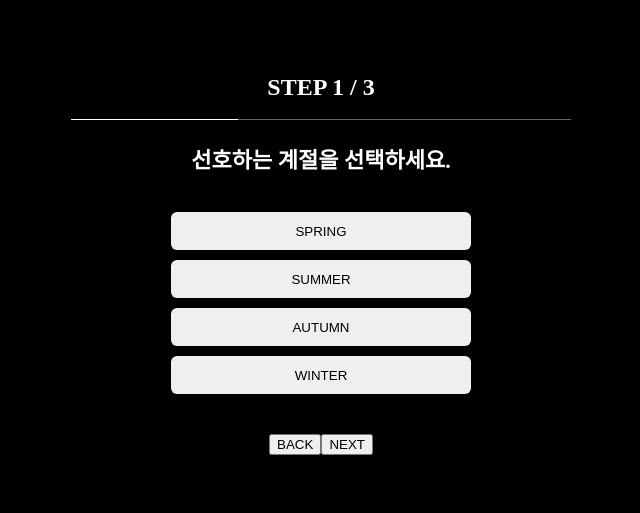
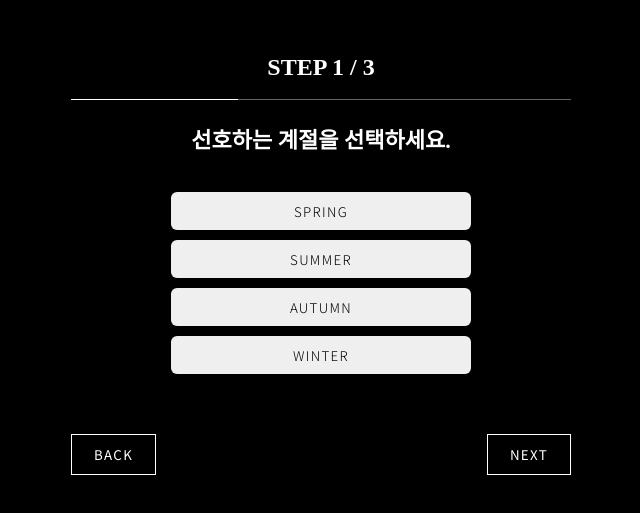
Before and after one commit to llbllhllk/find-your-perfume, a React (Create React App) app: page / in a window 1280 px wide. Shown: the part 135-648 px from the top of the page, without its empty margins (319-959 px from the left). Built offline with nearby package versions, Linux system fonts and the light colour scheme; a web font is replaced by a local one.

Commit message:
Style : Make a PrevNextBtn.module.css

```diff
--- a/src/assets/styles/App.module.css
+++ b/src/assets/styles/App.module.css
@@ -8,7 +8,7 @@
 }
 
 .box {
-  min-width: 960px;
+  min-width: 500px;
   text-align: center;
   color: #fff;
 }
--- /dev/null
+++ b/src/assets/styles/PrevNextBtn.module.css
@@ -0,0 +1,21 @@
+.btnContainer {
+  margin-top: 60px;
+  display: flex;
+  justify-content: space-between;
+}
+
+.btn {
+  letter-spacing: 0.1em;
+  font-family: 'Noto Sans KR', sans-serif;
+  padding: 10px 22px;
+  background-color: #000;
+  border: 1px solid #fff;
+  color: #fff;
+  cursor: pointer;
+  transition: all ease 0.3s;
+}
+
+.btn:hover {
+  color: #000;
+  background-color: #fff;
+}
--- a/src/assets/styles/SelectButton.module.css
+++ b/src/assets/styles/SelectButton.module.css
@@ -1,5 +1,7 @@
 .btn {
+  font-family: 'Noto Sans KR', sans-serif;
   width: 300px;
+  letter-spacing: 0.1em;
   font-weight: 300;
   margin: 0 auto;
   display: flex;
--- a/src/assets/styles/StepOne.module.css
+++ b/src/assets/styles/StepOne.module.css
@@ -1,7 +1,3 @@
-.ul {
-  margin-bottom: 40px;
-}
-
 .list {
   margin-bottom: 10px;
 }
--- a/src/components/PrevNextBtn.js
+++ b/src/components/PrevNextBtn.js
@@ -1,9 +1,11 @@
+import styles from '../assets/styles/PrevNextBtn.module.css';
+
 function PrevNextBtn () {
   return (
-    <>
-      <button>BACK</button>
-      <button>NEXT</button>
-    </>
+    <div className={styles.btnContainer}>
+      <button className={styles.btn}>BACK</button>
+      <button className={styles.btn}>NEXT</button>
+    </div>
   );
 }
 
```
